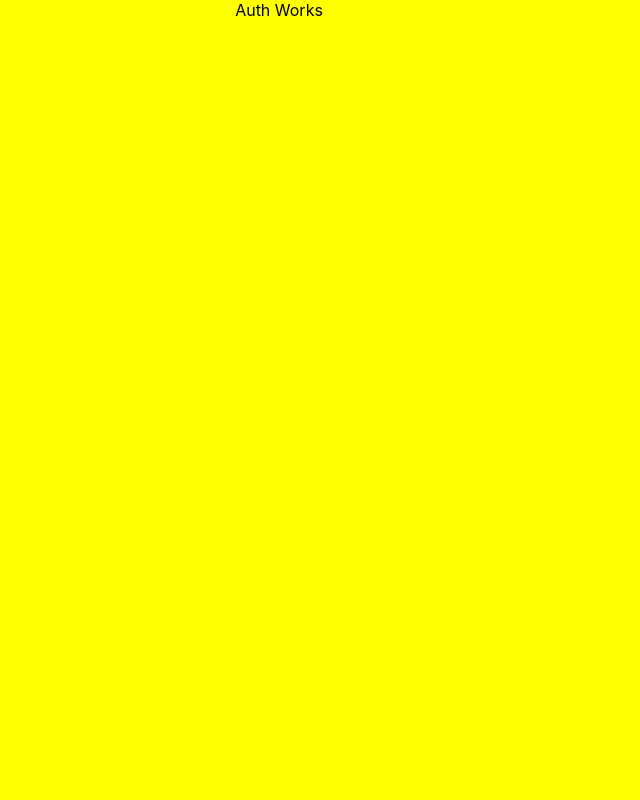
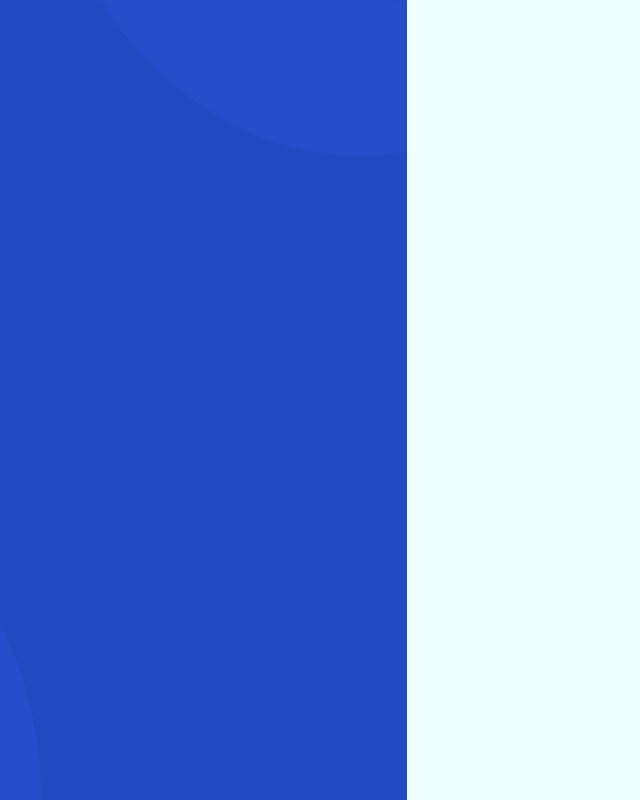
Before and after one commit to rizwankazi661/Talk-Up, a React (Create React App) app in the folder frontend/: page /auth in a window 1280 px wide. Shown: the whole page, without its empty margins (361-1001 px from the left). Built offline with nearby package versions, Linux system fonts and the light colour scheme.

Commit message:
feat: auth page initial comit

```diff
--- a/frontend/src/App.tsx
+++ b/frontend/src/App.tsx
@@ -5,7 +5,7 @@ import './App.css';
 function App() {
   return (
     <div className="App">
-      <Auth></Auth>
+      <Auth />
     </div>
   );
 }
--- a/frontend/src/Pages/Auth/Auth.module.css
+++ b/frontend/src/Pages/Auth/Auth.module.css
@@ -1 +1,48 @@
-.main_container {}
+.main_container {
+    height: 100%;
+    width: 100%;
+    display: flex;
+}
+
+.left_container {
+    width: 70%;
+    height: 100%;
+    background-image: url('../../assets//png/background.png');
+    background-repeat: no-repeat;
+    background-size: cover;
+}
+
+.right_container {
+    width: 30%;
+    height: 100%;
+    background-color: azure;
+}
+
+/* Media Queries */
+
+@media screen and (max-width: 1500px) {
+    .left_container {
+        width: 60%;
+    }
+    .right_container {
+        width: 40%;
+    }
+}
+
+@media screen and (max-width: 1000px) {
+    .left_container {
+        width: 50%;
+    }
+    .right_container {
+        width: 50%;
+    }
+}
+
+@media screen and (max-width: 750px) {
+    .left_container {
+        width: 0%;
+    }
+    .right_container {
+        width: 100%;
+    }
+}
--- a/frontend/src/Pages/Auth/Auth.tsx
+++ b/frontend/src/Pages/Auth/Auth.tsx
@@ -4,7 +4,8 @@ import styles from './Auth.module.css'
 function Auth() {
     return (
         <div className={styles.main_container}>
-            Auth Works
+            <div className={styles.left_container}></div>
+            <div className={styles.right_container}></div>
         </div>
     )
 }
```
Also changed, not shown: frontend/src/assets/png/background.png (added).
